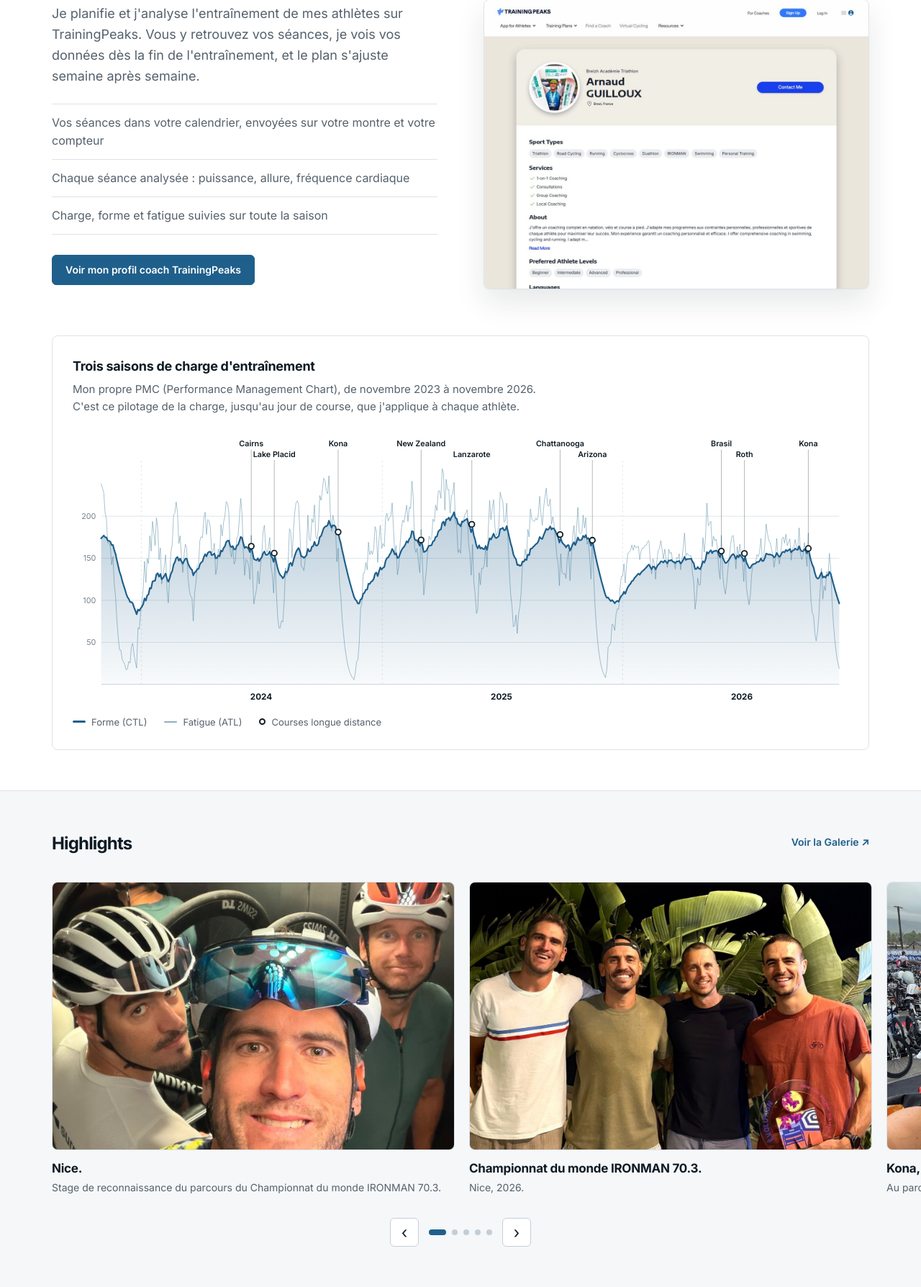
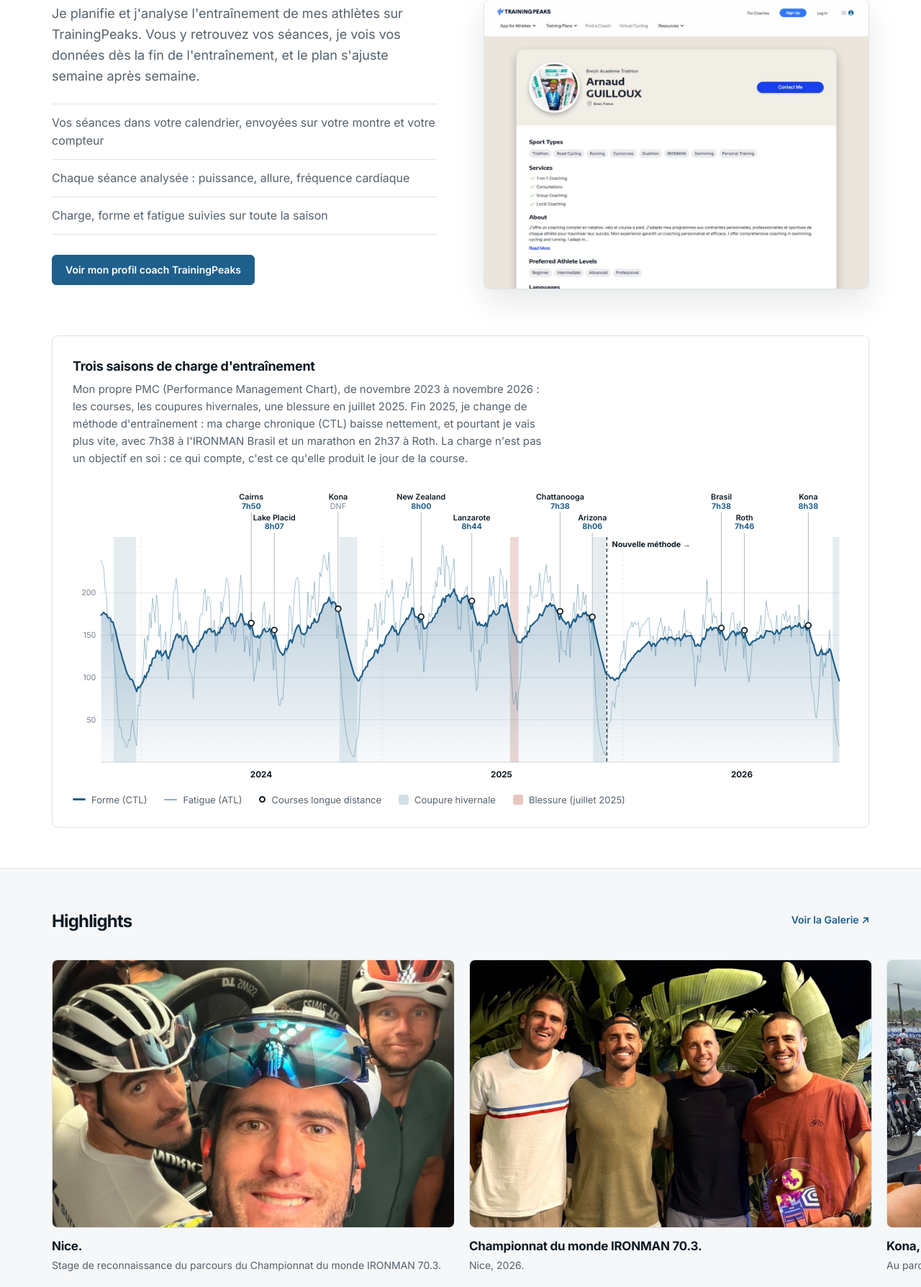
Before and after one commit to arnaudguilloux-web/site-arnaud-guilloux, a PHP site: page /coaching.php in a window 1280 px wide. Shown: the part 1598-3386 px from the top of the page at 72% size. Run offline with PHP 8.4, Linux system fonts and the light colour scheme.

Commit message:
Coach : PMC annoté (chronos, coupures hivernales, blessure, nouvelle méthode) ; pied de page : lien TrainingPeaks
Co-Authored-By: Claude Fable 5.2 <noreply@anthropic.com>

```diff
--- a/admin/index.php
+++ b/admin/index.php
@@ -176,7 +176,7 @@ $SCHEMA = [
         'linkedin'      => ['LinkedIn (https://…)', 'url'],
         'ads_url_fr'    => ['Menu « Mes annonces » : lien en français (https://…)', 'url'],
         'ads_url_en'    => ['Menu « My listings » : lien en anglais (https://…)', 'url'],
-        'trainingpeaks' => ['Profil coach TrainingPeaks (https://…) : vide = la section TrainingPeaks du Coach est masquée', 'url'],
+        'trainingpeaks' => ['Profil coach TrainingPeaks (https://…) : affiché en pied de page et dans la section TrainingPeaks du Coach ; vide = les deux sont masqués', 'url'],
         'siret'         => ['SIRET (mentions légales)', 'text'],
     ]],
 ];
--- a/assets/style.css
+++ b/assets/style.css
@@ -185,6 +185,9 @@ h1 { font-weight: 700; font-size: clamp(2rem, 4.2vw, 2.875rem); line-height: 1.0
 .pmc-legend li { display: flex; align-items: center; gap: 8px; }
 .pmc-legend li::before { content: ""; flex: none; width: 18px; height: 3px; border-radius: 2px; background: var(--accent); }
 .pmc-legend .l-atl::before { height: 2px; background: var(--swim); opacity: .7; }
+.pmc-legend .l-off::before, .pmc-legend .l-inj::before { width: 14px; height: 14px; border-radius: 3px; background: rgba(93, 143, 168, .28); }
+.pmc-legend .l-inj::before { background: rgba(176, 83, 63, .32); }
+html[lang="fr"] .pmc .en, html[lang="en"] .pmc .fr { display: none; }
 .pmc-legend .l-race::before { width: 9px; height: 9px; border-radius: 50%; background: var(--canvas); border: 2px solid var(--ink); }
 @media (max-width: 760px) { .tp-grid { grid-template-columns: 1fr; } }
 
--- a/coaching.php
+++ b/coaching.php
@@ -34,8 +34,8 @@ $T = [
              'tp_text' => 'Je planifie et j\'analyse l\'entraînement de mes athlètes sur TrainingPeaks. Vous y retrouvez vos séances, je vois vos données dès la fin de l\'entraînement, et le plan s\'ajuste semaine après semaine.',
              'tp_points' => ['Vos séances dans votre calendrier, envoyées sur votre montre et votre compteur', 'Chaque séance analysée : puissance, allure, fréquence cardiaque', 'Charge, forme et fatigue suivies sur toute la saison'],
              'pmc_title' => 'Trois saisons de charge d\'entraînement',
-             'pmc_text' => 'Mon propre PMC (Performance Management Chart), de novembre 2023 à novembre 2026. C\'est ce pilotage de la charge, jusqu\'au jour de course, que j\'applique à chaque athlète.',
-             'pmc_legend' => ['Forme (CTL)', 'Fatigue (ATL)', 'Courses longue distance'],
+             'pmc_text' => 'Mon propre PMC (Performance Management Chart), de novembre 2023 à novembre 2026 : les courses, les coupures hivernales, une blessure en juillet 2025. Fin 2025, je change de méthode d\'entraînement : ma charge chronique (CTL) baisse nettement, et pourtant je vais plus vite, avec 7h38 à l\'IRONMAN Brasil et un marathon en 2h37 à Roth. La charge n\'est pas un objectif en soi : ce qui compte, c\'est ce qu\'elle produit le jour de la course.',
+             'pmc_legend' => ['Forme (CTL)', 'Fatigue (ATL)', 'Courses longue distance', 'Coupure hivernale', 'Blessure (juillet 2025)'],
              'h_highlights' => 'Highlights', 'see_gallery' => 'Voir la Galerie', 'h_quotes' => 'Témoignages', 'quotes_big' => ['Ce que disent', 'mes athlètes.'], 'quotes_note' => '', 'all_quotes' => 'Tous les Témoignages', 'prev' => 'Précédent', 'next' => 'Suivant',
              'legal' => 'Éditeur : Arnaud Guilloux, Saint-Renan (29). Hébergement : OVH SAS, 2 rue Kellermann, 59100 Roubaix.'],
     'en' => ['title' => 'Coaching — Arnaud Guilloux', 'kicker' => 'Arnaud Guilloux · Professional triathlete', 'h1' => 'Coaching', 'place' => 'Performance-driven',
@@ -45,8 +45,8 @@ $T = [
              'tp_text' => 'I plan and analyse my athletes\' training on TrainingPeaks. You find your sessions there, I see your data as soon as you finish, and the plan adjusts week after week.',
              'tp_points' => ['Your sessions in your calendar, sent to your watch and bike computer', 'Every session analysed: power, pace, heart rate', 'Load, fitness and fatigue tracked across the whole season'],
              'pmc_title' => 'Three seasons of training load',
-             'pmc_text' => 'My own PMC (Performance Management Chart), from November 2023 to November 2026. This is the load management, right up to race day, that I apply to every athlete.',
-             'pmc_legend' => ['Fitness (CTL)', 'Fatigue (ATL)', 'Long-distance races'],
+             'pmc_text' => 'My own PMC (Performance Management Chart), from November 2023 to November 2026: races, off-season breaks, an injury in July 2025. In late 2025 I changed my training method: my chronic load (CTL) dropped markedly, and yet I race faster, with 7:38 at IRONMAN Brasil and a 2:37 marathon at Roth. Load is not a goal in itself: what matters is what it produces on race day.',
+             'pmc_legend' => ['Fitness (CTL)', 'Fatigue (ATL)', 'Long-distance races', 'Off-season break', 'Injury (July 2025)'],
              'h_highlights' => 'Highlights', 'see_gallery' => 'See the Gallery', 'h_quotes' => 'Testimonials', 'quotes_big' => ['What my', 'athletes say.'], 'quotes_note' => 'Testimonials are shown in their original French.', 'all_quotes' => 'All Testimonials', 'prev' => 'Previous', 'next' => 'Next',
              'legal' => 'Publisher: Arnaud Guilloux, Saint-Renan, France. Hosting: OVH SAS, 2 rue Kellermann, 59100 Roubaix, France.'],
 ][$lang];
@@ -66,7 +66,7 @@ $F = contact_strings($lang);
 <link rel="preconnect" href="https://fonts.googleapis.com">
 <link rel="preconnect" href="https://fonts.gstatic.com" crossorigin>
 <link href="https://fonts.googleapis.com/css2?family=Inter:wght@400;500;600;700;800&display=swap" rel="stylesheet">
-<link rel="stylesheet" href="<?= e($base) ?>assets/style.css?v=94">
+<link rel="stylesheet" href="<?= e($base) ?>assets/style.css?v=95">
 <link rel="icon" href="<?= e($base) ?>assets/favicon.svg" type="image/svg+xml">
 <link rel="icon" href="<?= e($base) ?>favicon.ico" sizes="48x48">
 <link rel="apple-touch-icon" href="<?= e($base) ?>assets/apple-touch-icon.png">
@@ -152,6 +152,8 @@ $pmcSvg = is_file(__DIR__ . '/assets/img/pmc.svg') ? (string) file_get_contents(
         <li class="l-ctl"><?= e($T['pmc_legend'][0]) ?></li>
         <li class="l-atl"><?= e($T['pmc_legend'][1]) ?></li>
         <li class="l-race"><?= e($T['pmc_legend'][2]) ?></li>
+        <li class="l-off"><?= e($T['pmc_legend'][3]) ?></li>
+        <li class="l-inj"><?= e($T['pmc_legend'][4]) ?></li>
       </ul>
     </figure>
     <?php endif; ?>
--- a/contact.php
+++ b/contact.php
@@ -105,7 +105,7 @@ $socials = social_links($settings);
 <link rel="preconnect" href="https://fonts.googleapis.com">
 <link rel="preconnect" href="https://fonts.gstatic.com" crossorigin>
 <link href="https://fonts.googleapis.com/css2?family=Inter:wght@400;500;600;700;800&display=swap" rel="stylesheet">
-<link rel="stylesheet" href="<?= e($base) ?>assets/style.css?v=94">
+<link rel="stylesheet" href="<?= e($base) ?>assets/style.css?v=95">
 <link rel="icon" href="<?= e($base) ?>assets/favicon.svg" type="image/svg+xml">
 <link rel="icon" href="<?= e($base) ?>favicon.ico" sizes="48x48">
 <link rel="apple-touch-icon" href="<?= e($base) ?>assets/apple-touch-icon.png">
--- a/galerie.php
+++ b/galerie.php
@@ -40,7 +40,7 @@ $T = [
 <link rel="preconnect" href="https://fonts.googleapis.com">
 <link rel="preconnect" href="https://fonts.gstatic.com" crossorigin>
 <link href="https://fonts.googleapis.com/css2?family=Inter:wght@400;500;600;700;800&display=swap" rel="stylesheet">
-<link rel="stylesheet" href="<?= e($base) ?>assets/style.css?v=94">
+<link rel="stylesheet" href="<?= e($base) ?>assets/style.css?v=95">
 <link rel="icon" href="<?= e($base) ?>assets/favicon.svg" type="image/svg+xml">
 <link rel="icon" href="<?= e($base) ?>favicon.ico" sizes="48x48">
 <link rel="apple-touch-icon" href="<?= e($base) ?>assets/apple-touch-icon.png">
--- a/index.php
+++ b/index.php
@@ -222,7 +222,7 @@ $slides = array_slice(gallery_items($c, 'athlete'), 0, 5); // carrousel Highligh
 <link rel="preconnect" href="https://fonts.googleapis.com">
 <link rel="preconnect" href="https://fonts.gstatic.com" crossorigin>
 <link href="https://fonts.googleapis.com/css2?family=Inter:wght@400;500;600;700;800&display=swap" rel="stylesheet">
-<link rel="stylesheet" href="<?= e($base) ?>assets/style.css?v=94">
+<link rel="stylesheet" href="<?= e($base) ?>assets/style.css?v=95">
 <link rel="icon" href="<?= e($base) ?>assets/favicon.svg" type="image/svg+xml">
 <link rel="icon" href="<?= e($base) ?>favicon.ico" sizes="48x48">
 <link rel="apple-touch-icon" href="<?= e($base) ?>assets/apple-touch-icon.png">
--- a/lib_social.php
+++ b/lib_social.php
@@ -2,7 +2,8 @@
 declare(strict_types=1);
 
 /**
- * Pictos des réseaux sociaux (tracés Simple Icons, licence CC0 ; LinkedIn dessiné à la main).
+ * Pictos des réseaux sociaux (tracés Simple Icons, licence CC0 ; LinkedIn dessiné à la main ;
+ * TrainingPeaks : sigle repris du site trainingpeaks.com).
  * Les marques et logos restent la propriété de leurs détenteurs.
  */
 function social_icon_svg(string $label): string
@@ -13,6 +14,7 @@ function social_icon_svg(string $label): string
         'Facebook' => '<svg class="soc-ico" viewBox="0 0 24 24" width="18" height="18" fill="currentColor" aria-hidden="true" focusable="false"><path d="M9.101 23.691v-7.98H6.627v-3.667h2.474v-1.58c0-4.085 1.848-5.978 5.858-5.978.401 0 .955.042 1.468.103a8.68 8.68 0 0 1 1.141.195v3.325a8.623 8.623 0 0 0-.653-.036 26.805 26.805 0 0 0-.733-.009c-.707 0-1.259.096-1.675.309a1.686 1.686 0 0 0-.679.622c-.258.42-.374.995-.374 1.752v1.297h3.919l-.386 2.103-.287 1.564h-3.246v8.245C19.396 23.238 24 18.179 24 12.044c0-6.627-5.373-12-12-12s-12 5.373-12 12c0 5.628 3.874 10.35 9.101 11.647Z"/></svg>',
         'X' => '<svg class="soc-ico" viewBox="0 0 24 24" width="18" height="18" fill="currentColor" aria-hidden="true" focusable="false"><path d="M14.234 10.162 22.977 0h-2.072l-7.591 8.824L7.251 0H.258l9.168 13.343L.258 24H2.33l8.016-9.318L16.749 24h6.993zm-2.837 3.299-.929-1.329L3.076 1.56h3.182l5.965 8.532.929 1.329 7.754 11.09h-3.182z"/></svg>',
         'LinkedIn' => '<svg class="soc-ico" viewBox="0 0 24 24" width="18" height="18" fill="none" stroke="currentColor" stroke-width="1.9" stroke-linecap="round" stroke-linejoin="round" aria-hidden="true" focusable="false"><rect x="3" y="3" width="18" height="18" rx="3.5"/><path d="M8 10.8V17M12.2 17v-6.2m0 2.6c0-1.5 1-2.6 2.5-2.6s2.5 1.1 2.5 2.6V17"/><circle cx="8" cy="7.6" r=".6" fill="currentColor"/></svg>',
+        'TrainingPeaks' => '<svg class="soc-ico" viewBox="0 0 25.1 24" width="18" height="18" fill="currentColor" aria-hidden="true" focusable="false"><path d="M10.7432 0H15.3882L7.20747 18.6126H2.56246L10.7432 0ZM2.6613 5.3986H7.30631L4.64501 11.4546H0L2.6613 5.3986ZM14.0789 5.3986L5.9037 24.0001H10.5487L18.7239 5.3986H14.0789ZM15.4088 15.3619L20.4483 3.89625H25.0933L20.0538 15.3619H15.4088Z"/></svg>',
     ];
     return $icons[$label] ?? '';
 }
@@ -21,7 +23,7 @@ function social_icon_svg(string $label): string
 function social_links(array $settings): array
 {
     $out = [];
-    foreach (['instagram' => 'Instagram', 'strava' => 'Strava', 'facebook' => 'Facebook', 'x' => 'X', 'linkedin' => 'LinkedIn'] as $key => $label) {
+    foreach (['instagram' => 'Instagram', 'strava' => 'Strava', 'facebook' => 'Facebook', 'x' => 'X', 'linkedin' => 'LinkedIn', 'trainingpeaks' => 'TrainingPeaks'] as $key => $label) {
         $url = trim((string) ($settings[$key] ?? ''));
         if (preg_match('#^https?://#i', $url)) {
             $out[$label] = $url;
--- a/palmares.php
+++ b/palmares.php
@@ -78,7 +78,7 @@ $href = static function (array $over) use ($fy, $fk, $fc, $lang): string {
 <link rel="preconnect" href="https://fonts.googleapis.com">
 <link rel="preconnect" href="https://fonts.gstatic.com" crossorigin>
 <link href="https://fonts.googleapis.com/css2?family=Inter:wght@400;500;600;700;800&display=swap" rel="stylesheet">
-<link rel="stylesheet" href="<?= e($base) ?>assets/style.css?v=94">
+<link rel="stylesheet" href="<?= e($base) ?>assets/style.css?v=95">
 <link rel="icon" href="<?= e($base) ?>assets/favicon.svg" type="image/svg+xml">
 <link rel="icon" href="<?= e($base) ?>favicon.ico" sizes="48x48">
 <link rel="apple-touch-icon" href="<?= e($base) ?>assets/apple-touch-icon.png">
--- a/temoignages.php
+++ b/temoignages.php
@@ -37,7 +37,7 @@ $T = [
 <link rel="preconnect" href="https://fonts.googleapis.com">
 <link rel="preconnect" href="https://fonts.gstatic.com" crossorigin>
 <link href="https://fonts.googleapis.com/css2?family=Inter:wght@400;500;600;700;800&display=swap" rel="stylesheet">
-<link rel="stylesheet" href="<?= e($base) ?>assets/style.css?v=94">
+<link rel="stylesheet" href="<?= e($base) ?>assets/style.css?v=95">
 <link rel="icon" href="<?= e($base) ?>assets/favicon.svg" type="image/svg+xml">
 <link rel="icon" href="<?= e($base) ?>favicon.ico" sizes="48x48">
 <link rel="apple-touch-icon" href="<?= e($base) ?>assets/apple-touch-icon.png">
```
Also changed, not shown: CLAUDE.md (+1 -1 lines), assets/img/pmc.svg.
